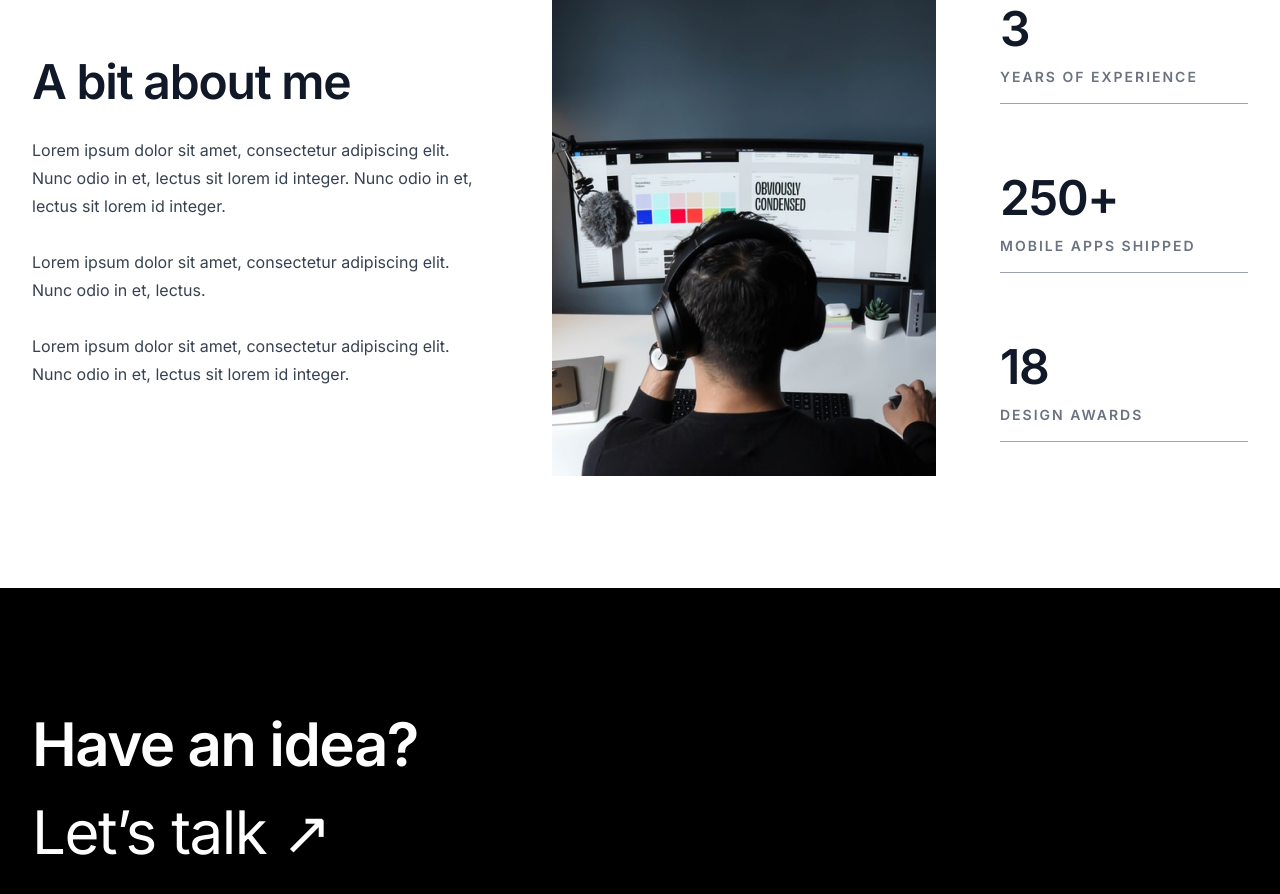
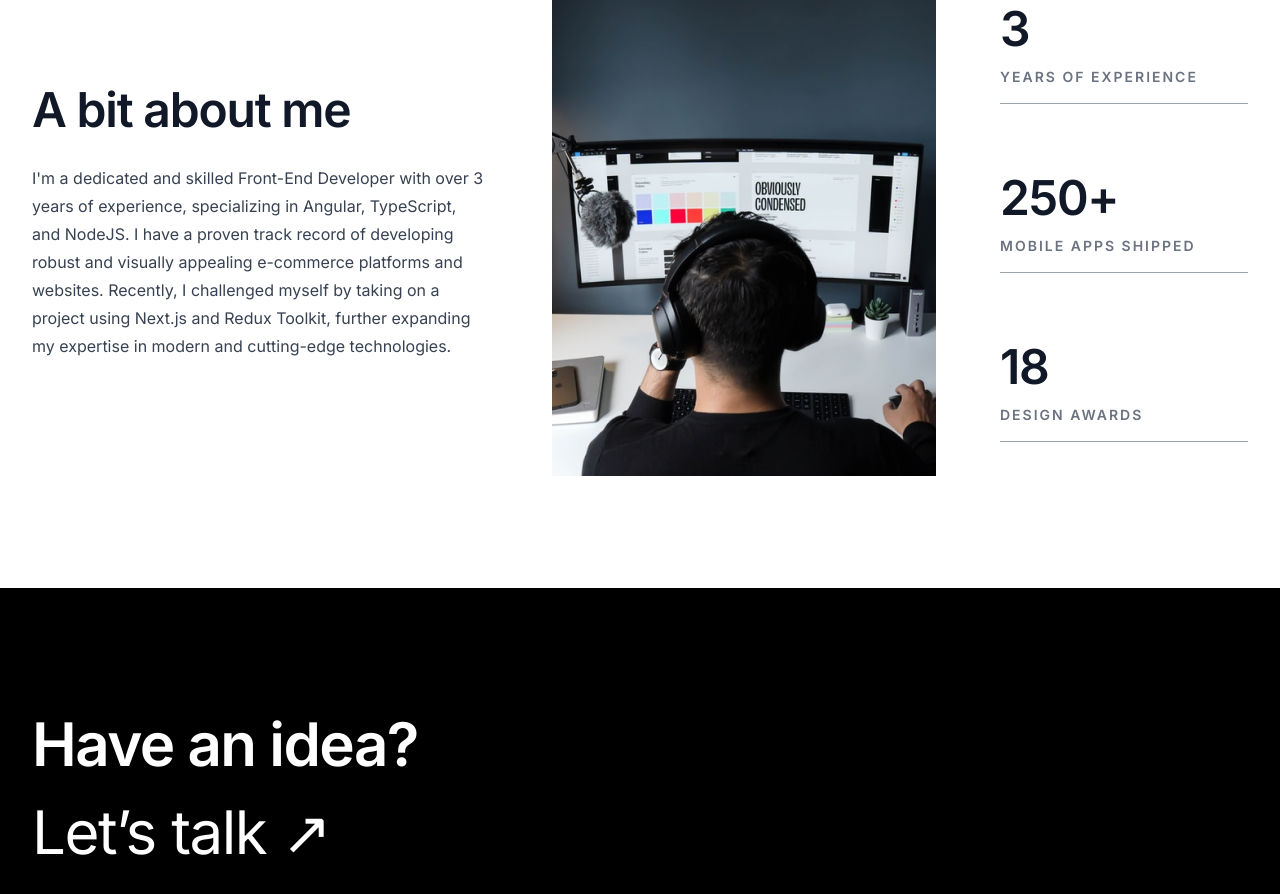
Before and after one commit to AnushkaWijewickrama/portfolio-final, an Angular app: page / in a window 1280 px wide. Shown: the part 2400-3294 px from the top of the page. Built offline with nearby package versions, Linux system fonts and the light colour scheme; no server answers.

Commit message:
add about me

```diff
--- a/src/app/components/sections/about/about.component.html
+++ b/src/app/components/sections/about/about.component.html
@@ -8,15 +8,11 @@
                         A bit about me
                     </h2>
                     <p class="text-body-md font-normal text-neutral-700">
-                        Lorem ipsum dolor sit amet, consectetur adipiscing elit. Nunc
-                        odio in et, lectus sit lorem id integer. Nunc odio in et, lectus
-                        sit lorem id integer.
-                        <br><br>
-                        Lorem ipsum dolor sit amet, consectetur adipiscing elit. Nunc
-                        odio in et, lectus.
-                        <br><br>
-                        Lorem ipsum dolor sit amet, consectetur adipiscing elit. Nunc
-                        odio in et, lectus sit lorem id integer.
+                        I'm a dedicated and skilled Front-End Developer with over 3 years of experience, specializing
+                        in Angular, TypeScript, and NodeJS. I have a proven track record of developing robust and
+                        visually appealing e-commerce platforms and websites. Recently, I challenged myself by taking on
+                        a project using Next.js and Redux Toolkit, further expanding my expertise in modern and
+                        cutting-edge technologies.
                     </p>
                 </div>
             </div>
```
